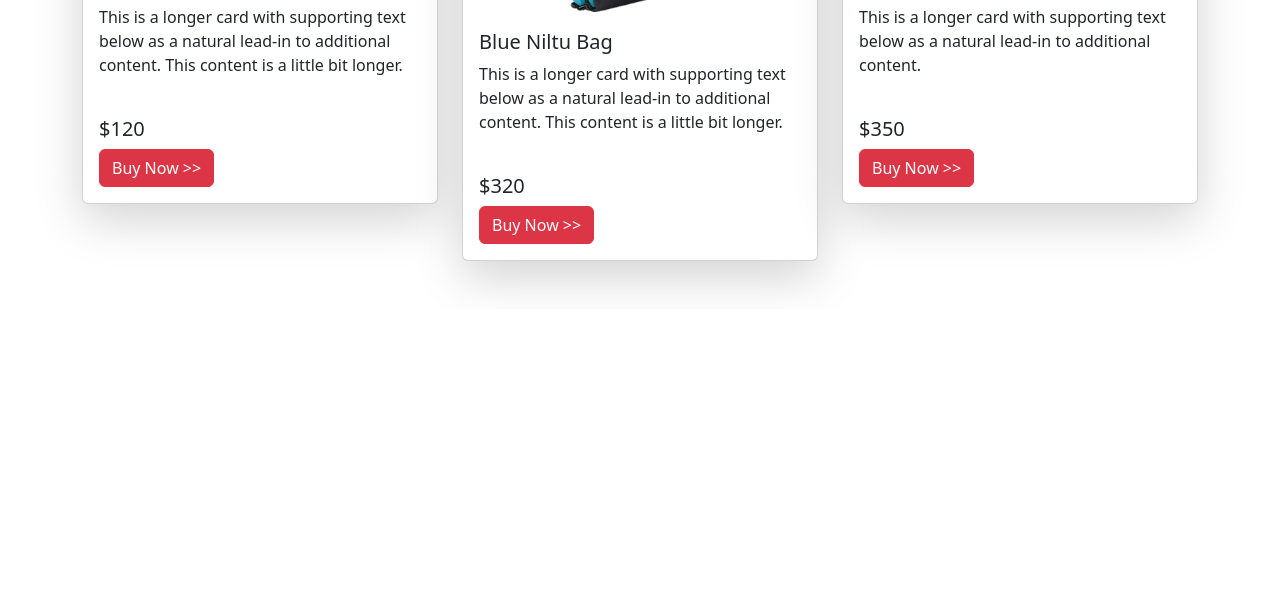
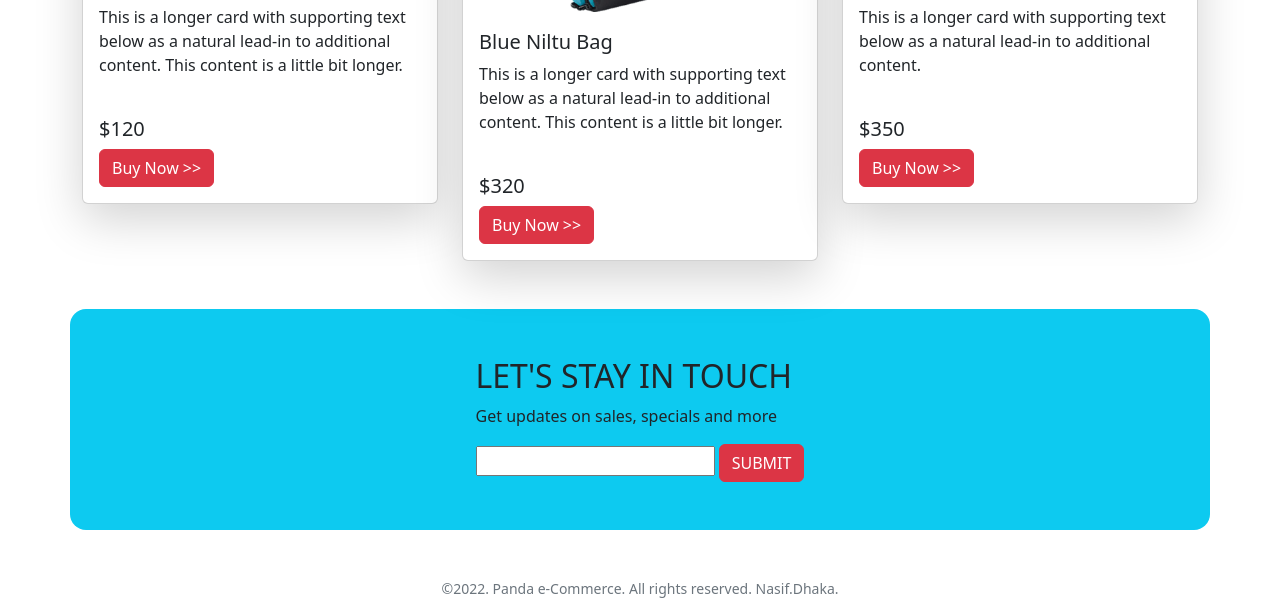
Before and after one commit to Nasif-Hasan/Panda-e-commerce, a plain HTML site: page index.html in a window 1280 px wide. Shown: the part 1850-2449 px from the top of the page. Before the commit the page ends 2159 px from the top, so only its background shows below. Drawn offline with nearby package versions, Linux system fonts and the light colour scheme.

Commit message:
almost-there

```diff
--- a/index.html
+++ b/index.html
@@ -238,8 +238,20 @@
             </div>
         </section>
 
+        <section class="bg-info container d-flex justify-content-center align-items-center rounded-4 my-5 p-5">
+            <div>
+                <H2>LET'S STAY IN TOUCH</H2>
+            <p>Get updates on sales, specials and more</p>
+            <input type="text">
+            <button class="btn btn-danger" type="submit">SUBMIT</button>
+            </div>
+        </section>
+    </main>
 
-    </main>
+    <!-- Footer Part -->
+    <footer class="d-flex justify-content-center">
+        <small class="text-muted">©2022. Panda e-Commerce. All rights reserved. Nasif.Dhaka.</small>
+    </footer>
 
 
     <script src="https://cdn.jsdelivr.net/npm/bootstrap@5.2.0/dist/js/bootstrap.bundle.min.js"
```
